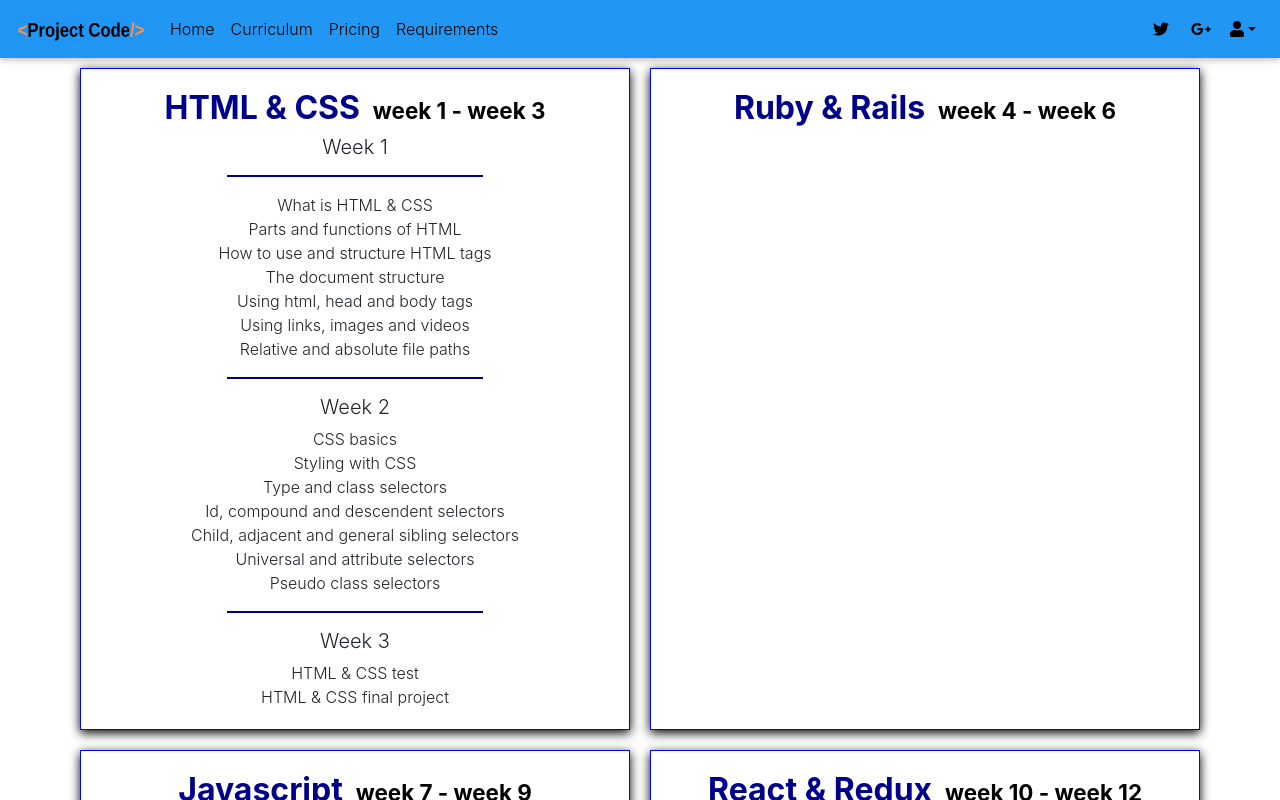
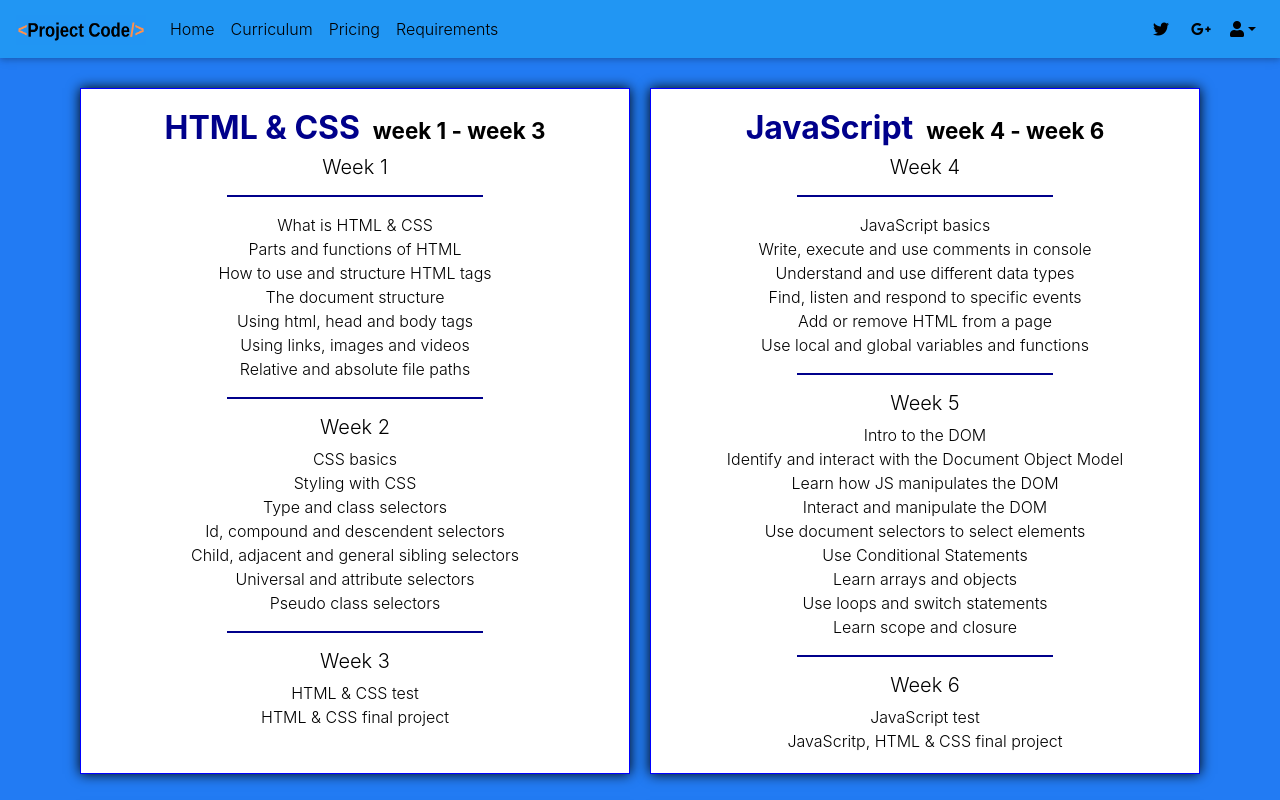
Before and after one commit to SaidShah/my-last-goodbyes-frontend, a React (Create React App) app: page /curriculum in a window 1280 px wide. Shown: the top 800 px of the page. Built offline with nearby package versions, Linux system fonts and the light colour scheme.

Commit message:
finished javascript card

```diff
--- a/src/App.css
+++ b/src/App.css
@@ -41,7 +41,11 @@
   border: solid 1px blue;
   padding: 20px;
   margin: 10px;
-  box-shadow: 0px 3px 10px black;
+  margin-top: 30px;
+  box-shadow: 0px 0px 12px black;
+  background: white;
+  color: black;
+
 }
 
 .hr-rules{
--- a/src/components/Curriculum.js
+++ b/src/components/Curriculum.js
@@ -4,7 +4,7 @@ class Curriculum extends Component {
 
   render() {
     return (
-
+<div className="blue-bg">
   <div className="container text-center">
     <div className="row">
       <div className="col curriculum-border">
@@ -33,17 +33,44 @@ class Curriculum extends Component {
         <p className="curriculum-p-tag">HTML & CSS test</p>
         <p className="curriculum-p-tag">HTML & CSS final project</p>
       </div>
+
+
       <div className="col curriculum-border">
-      <h2 className="dark-blue-text">Ruby &amp; Rails <span className="half-size black-text"> &nbsp;week 4 - week 6 </span></h2>
+      <h2 className="dark-blue-text">JavaScript <span className="half-size black-text"> &nbsp;week 4 - week 6 </span></h2>
+      <h5>Week 4</h5>
+      <hr className="hr-rules"/>
+      <p className="curriculum-p-tag">JavaScript basics</p>
+      <p className="curriculum-p-tag">Write, execute and use comments in console</p>
+      <p className="curriculum-p-tag">Understand and use different data types</p>
+      <p className="curriculum-p-tag">Find, listen and respond to specific events</p>
+      <p className="curriculum-p-tag">Add or remove HTML from a page</p>
+      <p className="curriculum-p-tag">Use local and global variables and functions</p>
+        <hr className="hr-rules"/>
+        <h5>Week 5</h5>
+          <p className="curriculum-p-tag">Intro to the DOM</p>
+          <p className="curriculum-p-tag">Identify and interact with the Document Object Model</p>
+          <p className="curriculum-p-tag">Learn how JS manipulates the DOM</p>
+          <p className="curriculum-p-tag">Interact and manipulate the DOM</p>
+          <p className="curriculum-p-tag">Use document selectors to select elements</p>
+          <p className="curriculum-p-tag">Use Conditional Statements</p>
+          <p className="curriculum-p-tag">Learn arrays and objects</p>
+          <p className="curriculum-p-tag">Use loops and switch statements</p>
+          <p className="curriculum-p-tag">Learn scope and closure</p>
+          <hr className="hr-rules"/>
+          <h5>Week 6</h5>
+          <p className="curriculum-p-tag">JavaScript test</p>
+          <p className="curriculum-p-tag">JavaScritp, HTML & CSS final project</p>
       </div>
     </div>
 
 
     <div className="row">
       <div className="col curriculum-border">
-        <h2 className="dark-blue-text">Javascript <span className="half-size black-text"> &nbsp;week 7 - week 9 </span> </h2>
+        <h2 className="dark-blue-text">Ruby &amp; Rails <span className="half-size black-text"> &nbsp;week 7 - week 9 </span> </h2>
 
       </div>
+
+
       <div className="col curriculum-border">
       <h2 className="dark-blue-text">React &amp; Redux <span className="half-size black-text"> &nbsp;week 10 - week 12 </span></h2>
 
@@ -58,6 +85,7 @@ class Curriculum extends Component {
 
     </div>
     </div>
+    </div>
     );
   }
 
```
